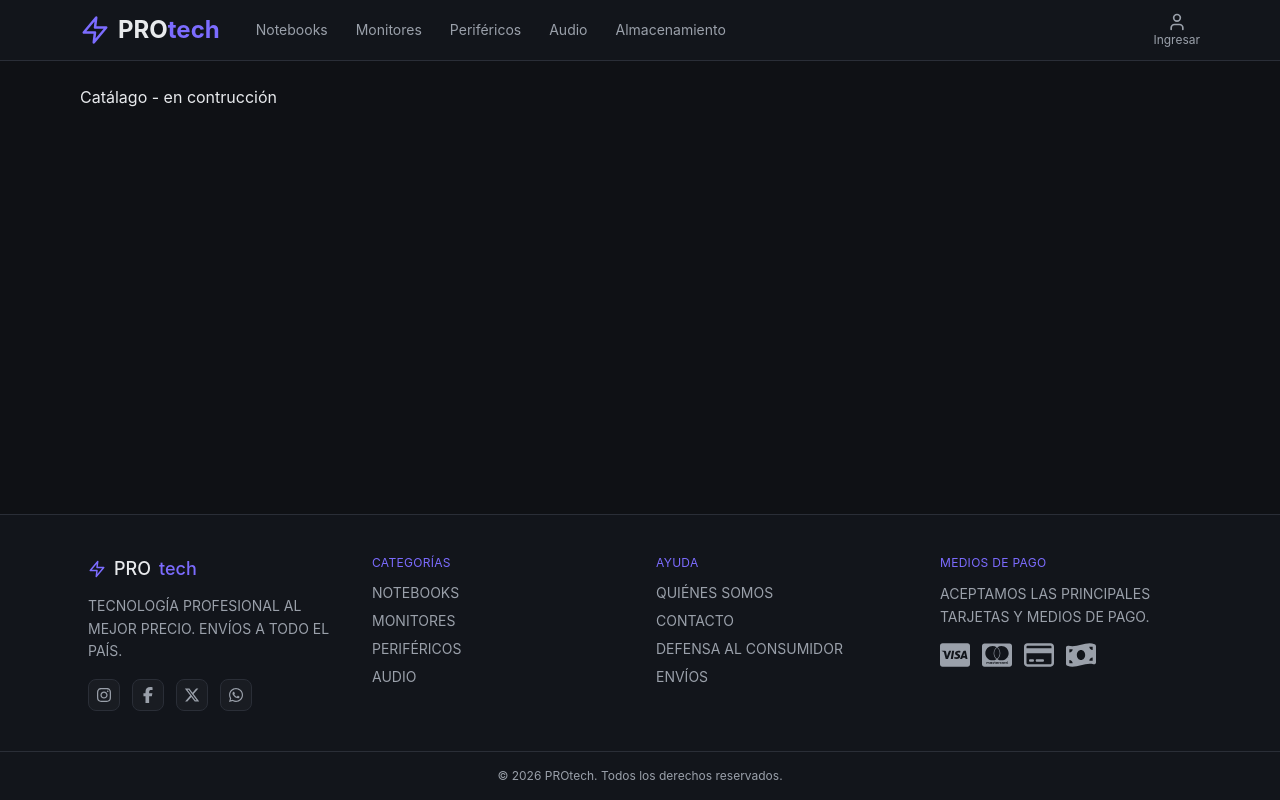
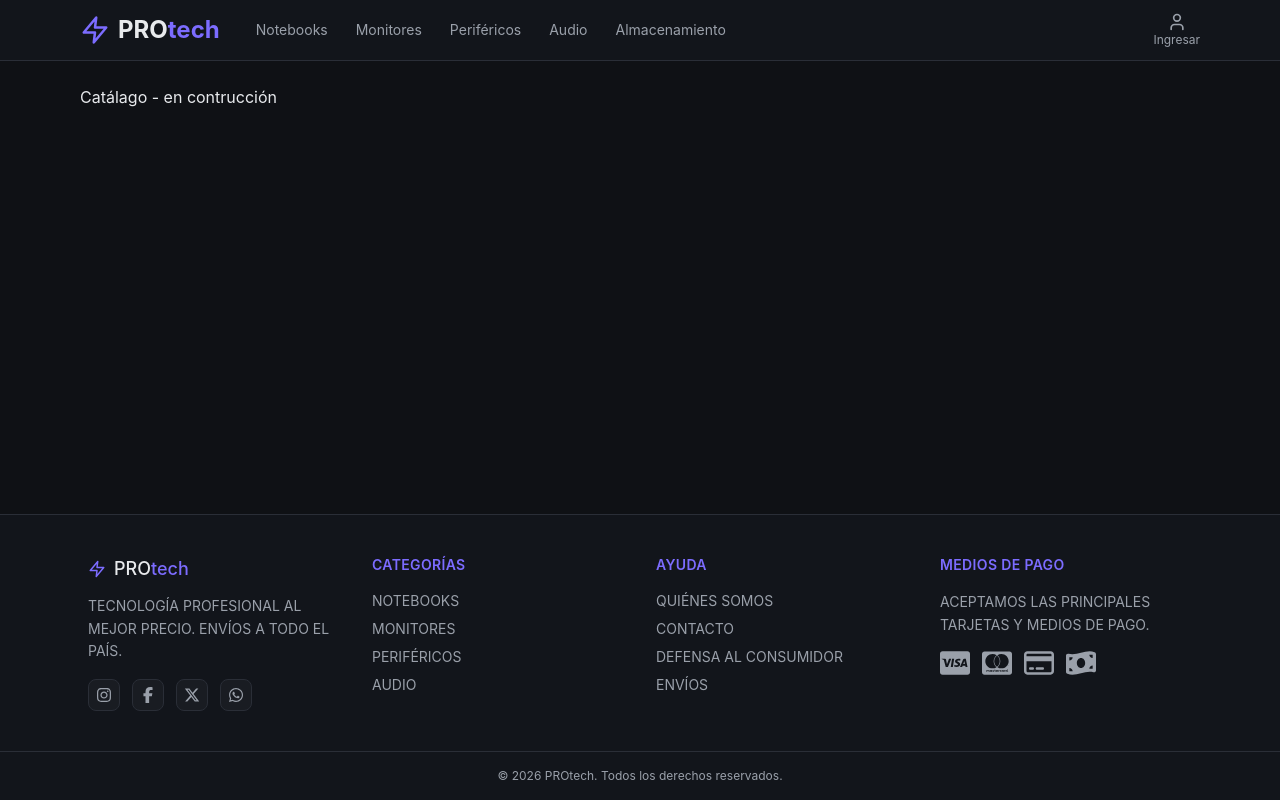
Before and after one commit to amaliafernandez/ecommerce-pro, a React (Vite) app: page / in a window 1280 px wide. Built offline with nearby package versions, Linux system fonts and the light colour scheme.

Commit message:
Footer mejoras

```diff
--- a/src/components/shared/Footer.jsx
+++ b/src/components/shared/Footer.jsx
@@ -10,7 +10,10 @@ function Footer() {
         {/* Marca + redes */}
         <div>
           <p className="flex items-center gap-2 text-lg font-medium">
-            <FiZap className="text-accent" /> PRO<span className="text-accent">tech</span>
+            <FiZap className="text-accent" />
+            <span>
+              PRO<span className="text-accent">tech</span>
+            </span>
           </p>
           <p className="mt-3 text-sm text-muted max-w-xs leading-relaxed">TECNOLOGÍA PROFESIONAL AL MEJOR PRECIO. ENVÍOS A TODO EL PAÍS.</p>
           <div className="flex gap-3 mt-4">
@@ -24,7 +27,7 @@ function Footer() {
 
         {/* Categorías */}
         <div>
-          <p className="text-xs uppercase tracking-wide text-accent mb-3">CATEGORÍAS</p>
+          <p className="text-sm font-semibold uppercase tracking-wide text-accent mb-4">CATEGORÍAS</p>
           <div className="flex flex-col gap-2">
             <Link to="/" className="text-sm text-muted hover:text-text">
               NOTEBOOKS
@@ -43,7 +46,7 @@ function Footer() {
 
         {/* Ayuda */}
         <div>
-          <p className="text-xs uppercase tracking-wide text-accent mb-3">AYUDA</p>
+          <p className="text-sm font-semibold uppercase tracking-wide text-accent mb-4">AYUDA</p>
           <div className="flex flex-col gap-2">
             <Link to="/" className="text-sm text-muted hover:text-text">
               QUIÉNES SOMOS
@@ -62,7 +65,7 @@ function Footer() {
 
         {/* Medios de pago */}
         <div>
-          <p className="text-xs uppercase tracking-wide text-accent mb-3">MEDIOS DE PAGO</p>
+          <p className="text-sm font-semibold uppercase tracking-wide text-accent mb-4">MEDIOS DE PAGO</p>
           <p className="text-sm text-muted mb-3 leading-relaxed">ACEPTAMOS LAS PRINCIPALES TARJETAS Y MEDIOS DE PAGO.</p>
           <div className="flex gap-3 text-3xl text-muted">
             <FaCcVisa />
```
